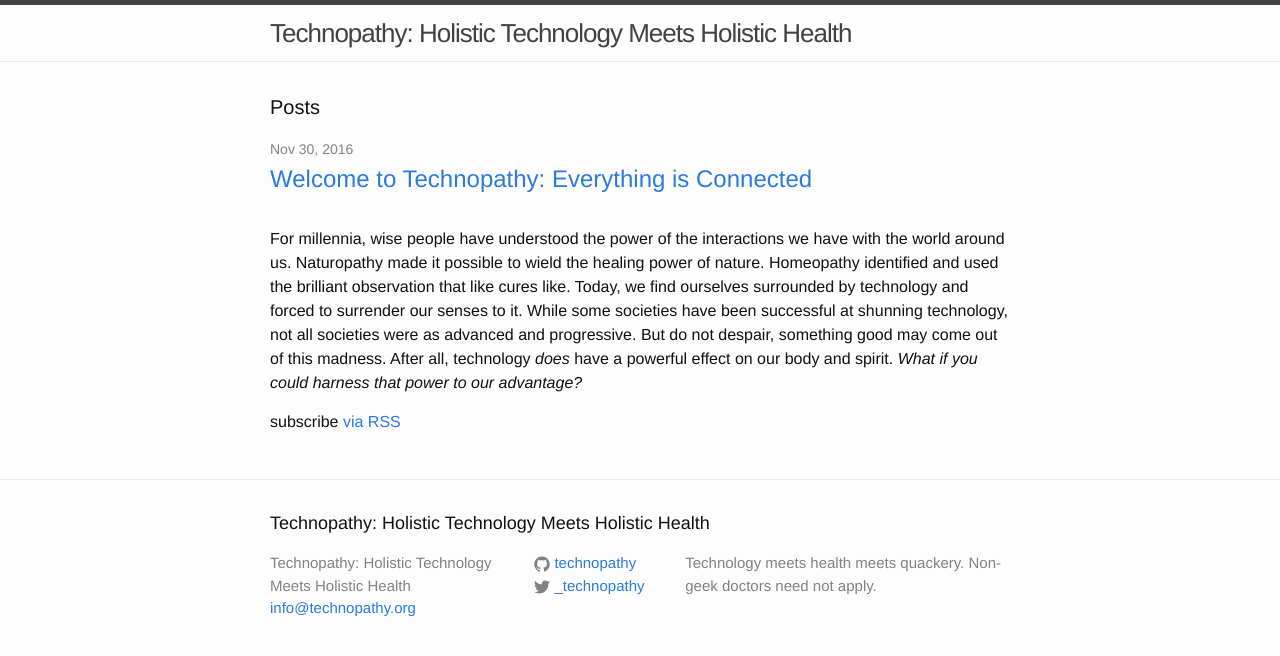
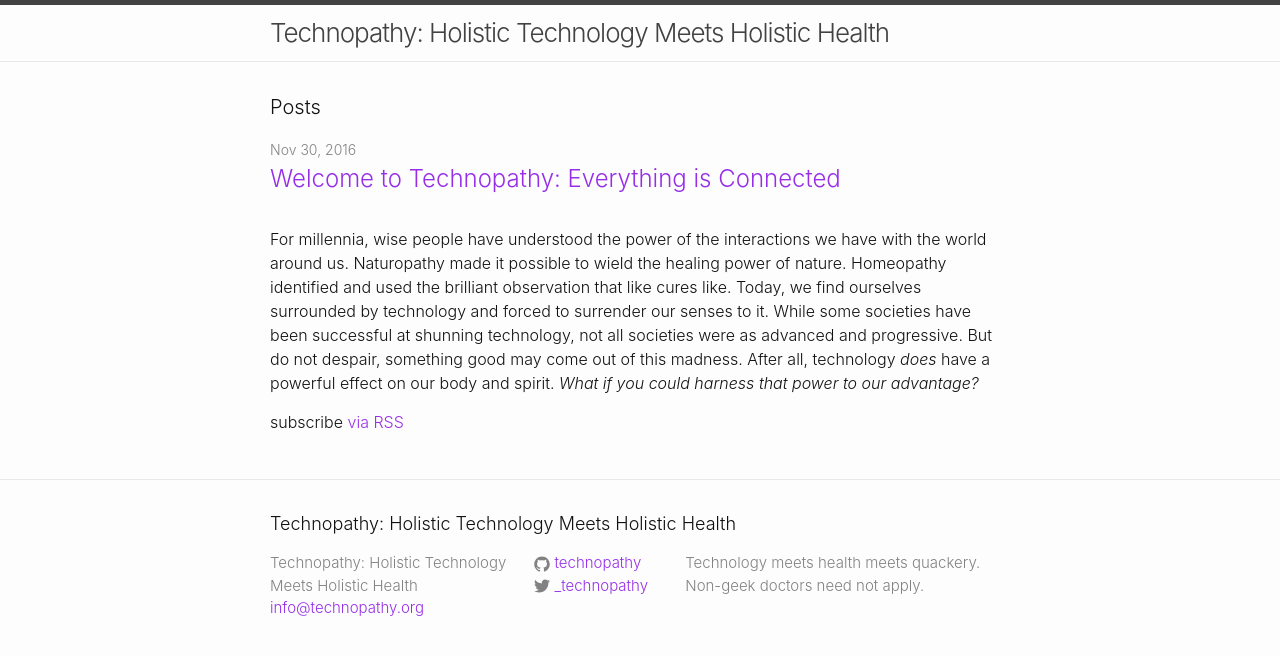
Before and after one commit to technopathy/technopathy.github.io, a Jekyll site: the page built from index.html, in a window 1280 px wide. Shown: the top 656 px of the page. Built offline with Jekyll 4.4.1, drawn with Linux system fonts in a browser that asks for light colours.

Commit message:
Use system font and purple colour

```diff
--- a/css/main.scss
+++ b/css/main.scss
@@ -6,7 +6,7 @@
 
 
 // Our variables
-$base-font-family: Helvetica, Arial, sans-serif;
+$base-font-family: -apple-system, BlinkMacSystemFont, "Segoe UI", Roboto, "Helvetica Neue", Arial, sans-serif;
 $base-font-size:   16px;
 $small-font-size:  $base-font-size * 0.875;
 $base-line-height: 1.5;
@@ -15,7 +15,7 @@
 
 $text-color:       #111;
 $background-color: #fdfdfd;
-$brand-color:      #2a7ae2;
+$brand-color:      #972ee7;
 
 $grey-color:       #828282;
 $grey-color-light: lighten($grey-color, 40%);
```
